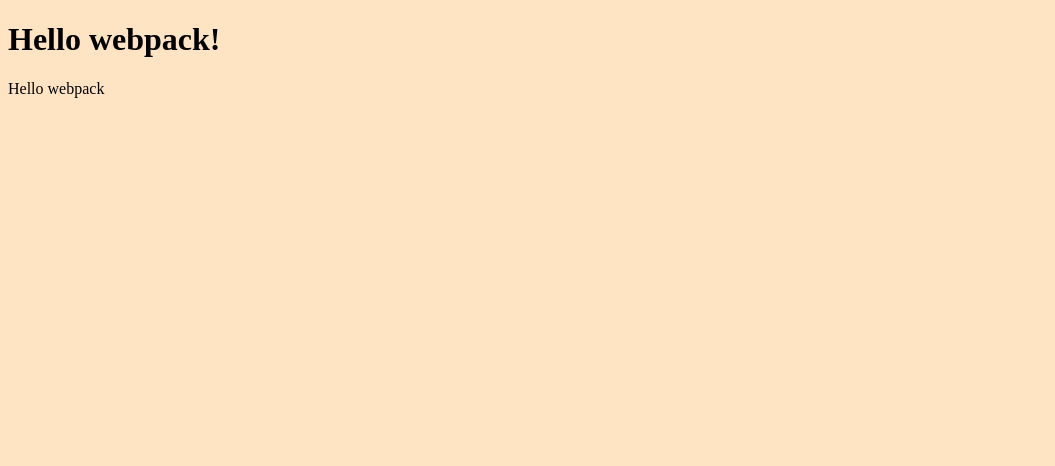
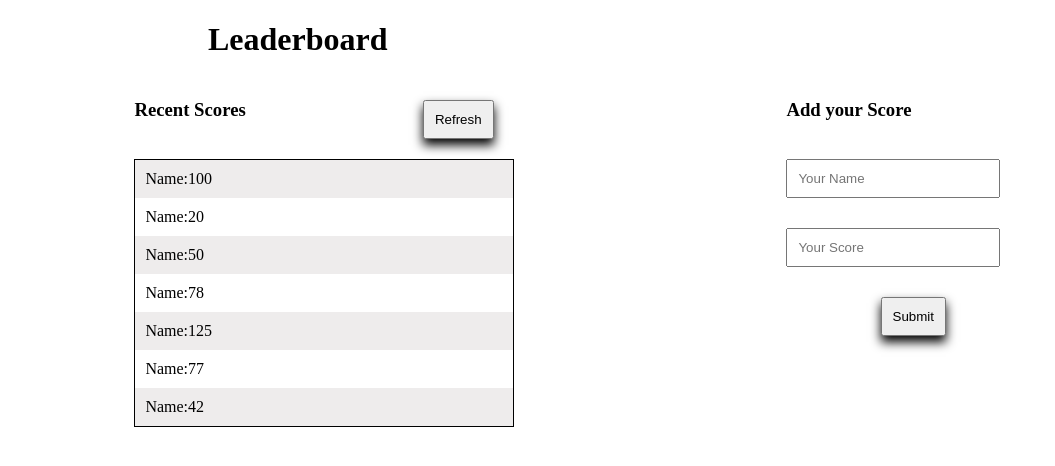
Before and after one commit to freddykaberuka/Leaderboard, a website built with webpack: page src/index.html in a window 1280 px wide. Shown: the whole page, without its empty margins (0-1055 px from the left). Built offline with nearby package versions, Linux system fonts and the light colour scheme.

Commit message:
design with webpack configuration

```diff
--- a/src/index.html
+++ b/src/index.html
@@ -6,6 +6,28 @@
     <title>Wbpack Exercise</title>
 </head>
 <body>
-    <h1>Hello webpack!</h1>
+    <h1>Leaderboard</h1>
+    <div class="container">
+        <div class="lists">
+            <div class="heading"><h3>Recent Scores</h3><button>Refresh</button></div>
+            <div class="list">
+                    <div class="list1">Name:100</div>
+                    <div class="list2">Name:20</div>
+                    <div class="list1">Name:50</div>
+                    <div class="list2">Name:78</div>
+                    <div class="list1">Name:125</div>
+                    <div class="list2">Name:77</div>
+                    <div class="list1">Name:42</div>
+            </div>
+        </div>
+        <div class="adding">
+            <h3>Add your Score</h3>
+            <form>
+                <div class="form-inputs"><input type="text" name="name" placeholder="Your Name"/></div>
+                <div class="form-inputs"><input type="number" name="score" placeholder="Your Score"/></div>
+                <div class="button"><button>Submit</button></div>
+            </form>
+        </div>
+    </div>
 </body>
 </html>
--- a/src/index.js
+++ b/src/index.js
@@ -1,13 +1,7 @@
 import _ from 'lodash'
 import './style.css';
-function component() {
-  const element = document.createElement('div');
+const component = () => {
 
-  // Lodash, currently included via a script, is required for this line to work
-  element.innerHTML = _.join(['Hello', 'webpack'], ' ');
-  element.classList.add('hello');
-
-  return element;
 }
 
 document.body.appendChild(component());
--- a/src/style.css
+++ b/src/style.css
@@ -1,3 +1,63 @@
 body {
-    background-color: bisque;
+    background-color: #fff;
 }
+h1{
+    margin-left: 200px;
+}
+.container {
+    display: flex;
+    justify-content: space-around;
+    width: 100%;
+}
+.lists {
+  width: 30%;
+}
+.heading {
+    display: flex;
+    justify-content: space-between;
+}
+.heading button{
+    margin: 20px;
+    padding: 10px;
+    box-shadow: 0px 6px 10px 0px black;
+}
+.list{
+  border: 1px solid;
+}
+.list1{
+    background-color: rgb(238, 236, 236);
+}
+.list2,.list1{
+    padding: 10px;
+}
+.adding{
+    display: flex;
+    flex-direction: column;
+    width: 30%;
+}
+.adding h3{
+    padding-left: 20px;
+}
+form{
+    width: 100%;
+}
+.form-inputs{
+    width: 100%;
+    margin: 10px;
+}
+.form-inputs input{
+    width: 50%;
+    margin: 10px;
+    padding: 10px;
+}
+.button{
+    text-align: right;
+    width: 50%;
+    margin: 0;
+    padding: 0;
+}
+.button button{
+    margin: 10px;
+    padding: 10px;
+    box-shadow: 0px 6px 10px 0px black;
+}
```
Also changed, not shown: dist/index.html, dist/main.js, 1 other file.
